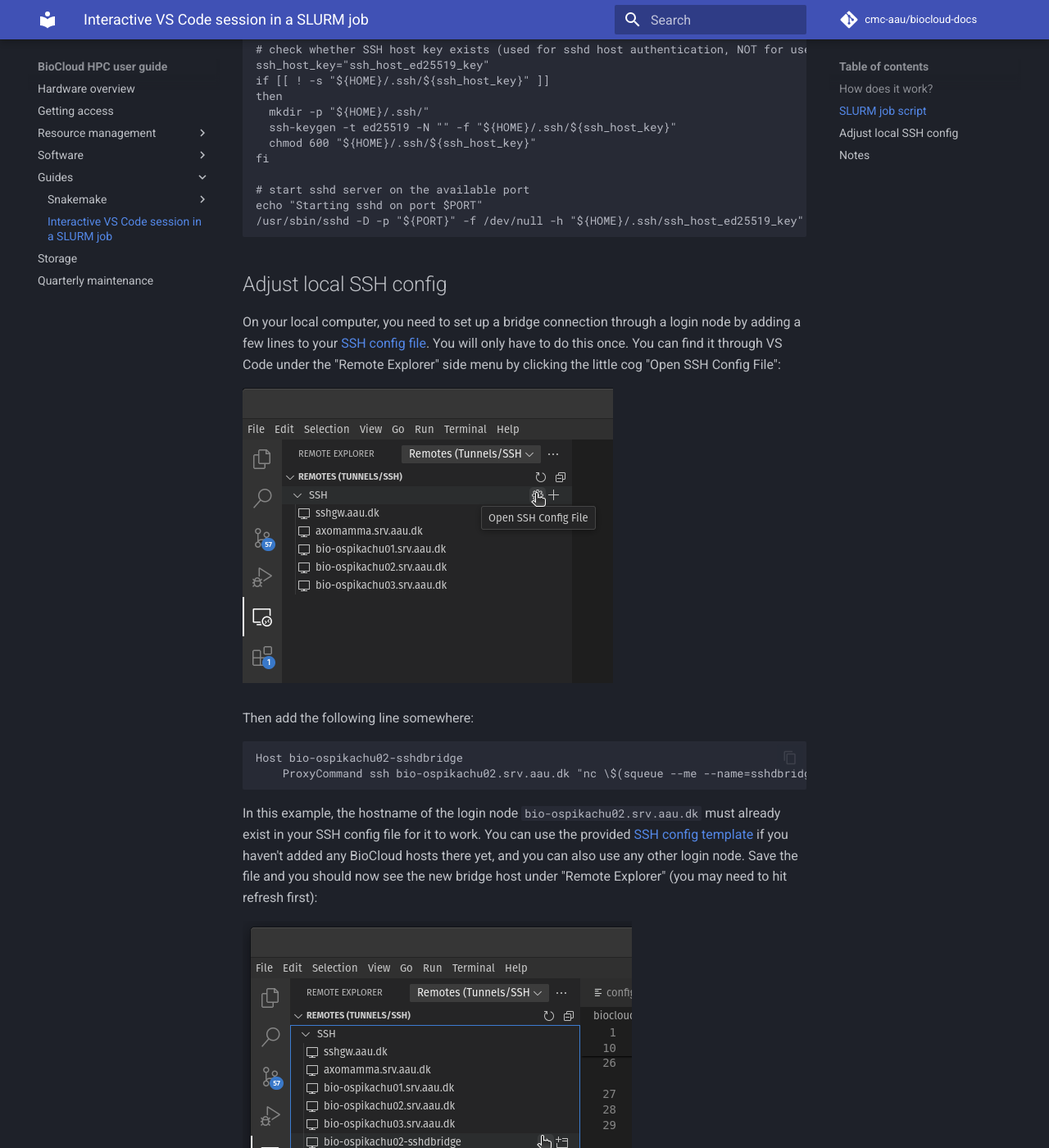
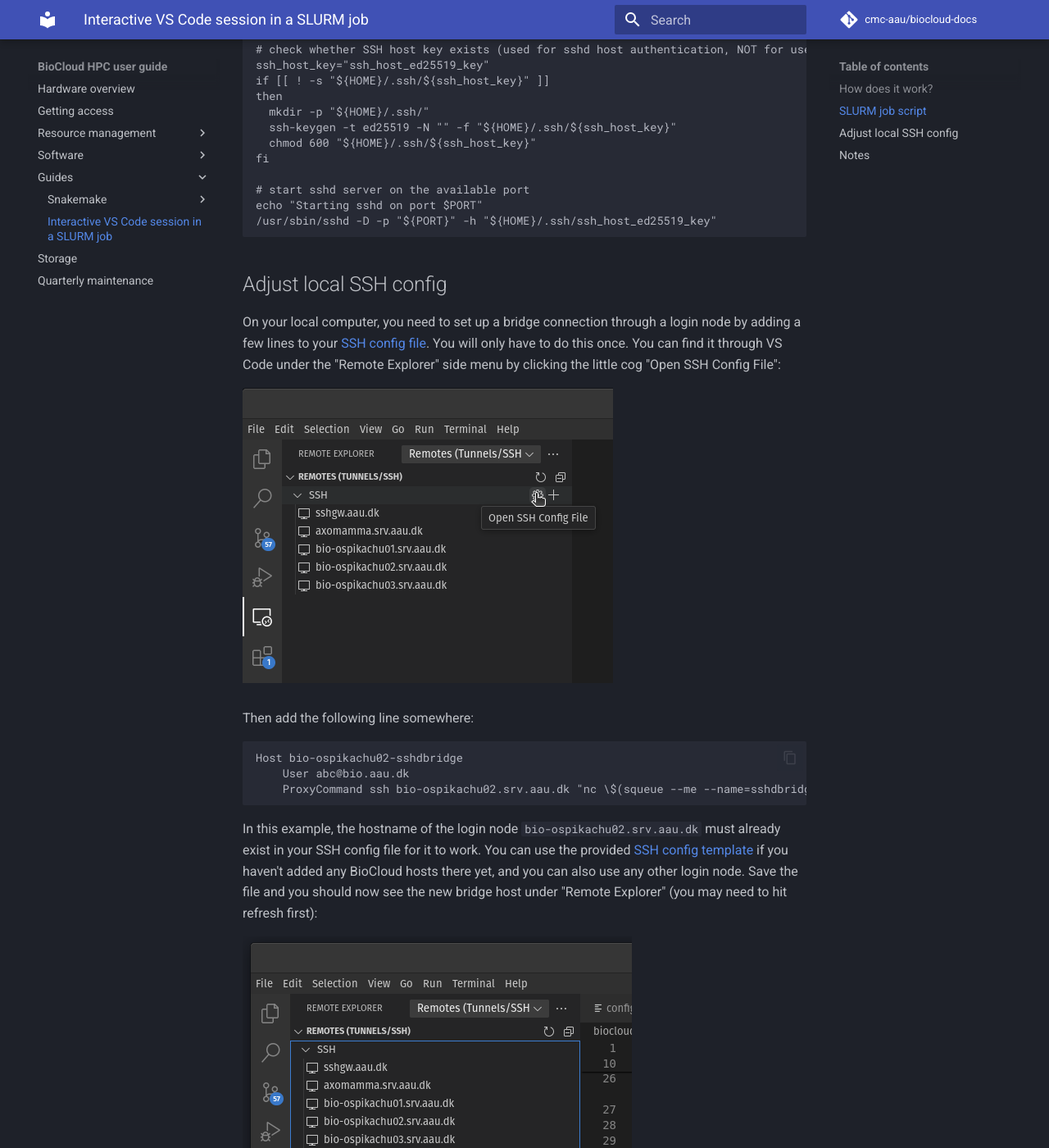
Before and after one commit to cmc-aau/hpc-docs, an MkDocs documentation site: the page built from docs/guides/sshdslurm.md, in a window 1280 px wide and 1400 px high, scrolled down 1254 px. Shown: the whole window at 82% size. Built offline with MkDocs 1.6.1 and Material for MkDocs 9.7.7, drawn with Linux system fonts in a browser that asks for light colours; comment, search, counter and statistics services are not loaded.

Commit message:
missing user+use system sshd config

````diff
--- a/docs/guides/sshdslurm.md
+++ b/docs/guides/sshdslurm.md
@@ -37,7 +37,7 @@
 
 # start sshd server on the available port
 echo "Starting sshd on port $PORT"
-/usr/sbin/sshd -D -p "${PORT}" -f /dev/null -h "${HOME}/.ssh/ssh_host_ed25519_key"
+/usr/sbin/sshd -D -p "${PORT}" -h "${HOME}/.ssh/ssh_host_ed25519_key"
 ```
 
 ## Adjust local SSH config
@@ -49,6 +49,7 @@
 
 ```
 Host bio-ospikachu02-sshdbridge
+    User abc@bio.aau.dk
     ProxyCommand ssh bio-ospikachu02.srv.aau.dk "nc \$(squeue --me --name=sshdbridge --states=R -h -O NodeList,Comment)"
 ```
 
````
